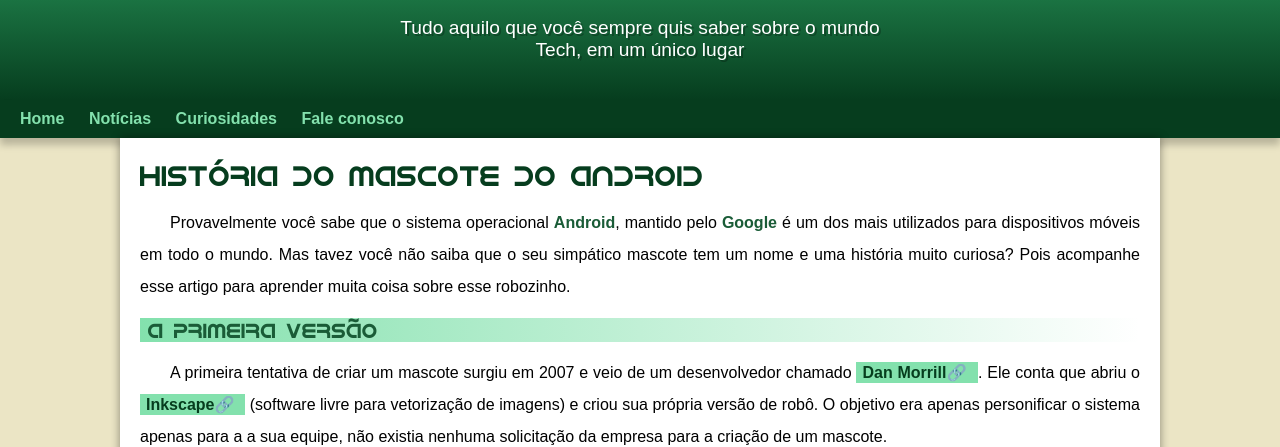
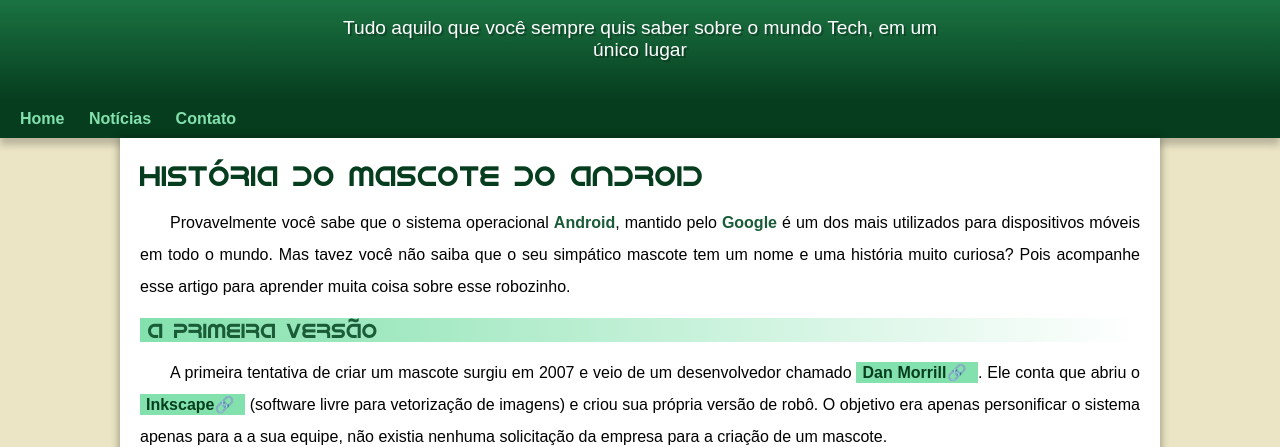
Before and after one commit to LucasRoxx/projeto-android, a plain HTML site: page index.html in a window 1280 px wide. Shown: the part 100-547 px from the top of the page. Drawn offline with Linux system fonts and the light colour scheme.

Commit message:
Problema de padding corrigido

```diff
--- a/estilo/style.css
+++ b/estilo/style.css
@@ -86,9 +86,9 @@
     color: white;
     font-family: var(--fonte-padrao);
     font-size: 1.2em;
-    max-width: 500px;
+    max-width: 600px;
     margin: auto;
-    margin-bottom: 20px;
+    margin-bottom: 50px;
     padding-right: 10px;
     padding-left: 10px;
     text-shadow: 2px 2px 0px rgba(0, 0, 0, 0.267);
--- a/index.html
+++ b/index.html
@@ -16,8 +16,7 @@
     <nav>
         <a href="#">Home</a>
         <a href="#">Notícias</a>
-        <a href="#">Curiosidades</a>
-        <a href="#">Fale conosco</a>
+        <a href="#">Contato</a>
     </nav>
     <main>
         <article>
```
